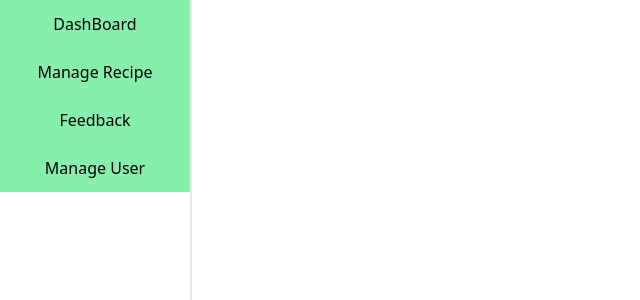
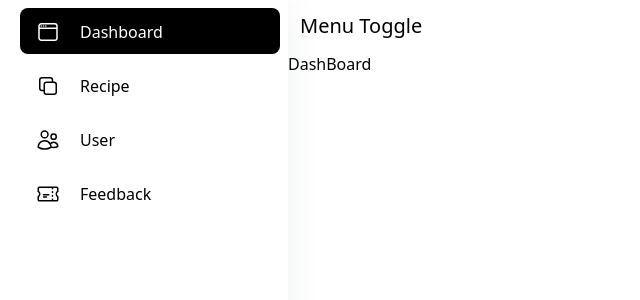
Before and after one commit to HaiDank/admin-dashboard, a React (Vite) app: page / in a window 1280 px wide. Shown: the top 300 px of the page, without its empty margins (0-640 px from the left). Built offline with nearby package versions, Linux system fonts and the light colour scheme.

Commit message:
sidenav and toggle nav button

```diff
--- a/src/App.jsx
+++ b/src/App.jsx
@@ -1,16 +1,40 @@
-import "./index.css";
 import { Route, Routes } from "react-router-dom";
 import DashBoard from "./pages/DashBoard";
 import RecipeMP from "./pages/RecipeManagementPage/RecipeMP";
 import FeedbackPage from "./pages/FeedbackPage/FeedbackPage";
 import UserMP from "./pages/UserManagementPage/UserMP";
-import SideNav from "./components/SideNav/SideNav";
+import SideNav from "./components/NavBar/SideNav";
+import TopNav from "./components/NavBar/TopNav";
+import { usePageContext } from "./contexts/PageContext";
 
 function App() {
+  const { activeMenu } = usePageContext();
+
+  console.log(activeMenu);
+
   return (
     <>
-      <div className='flex '>
+      <div className='relative flex'>
+        <div
+          className={
+            activeMenu
+              ? "sidebar dark:bg-secondary-dark-bg fixed h-screen w-72 bg-white "
+              : "sidebar w-0 "
+          }
+        >
           <SideNav />
+        </div>
+        <div
+          className={
+            activeMenu
+              ? "inline-block min-h-screen w-full md:ml-72"
+              : "inline-block min-h-screen w-full"
+          }
+        >
+          <div>
+            <TopNav />
+          </div>
+          <div>
             <Routes>
               <Route path='/' element={<DashBoard />} />
               <Route path='/RecipeManagement' element={<RecipeMP />} />
@@ -18,6 +42,8 @@ function App() {
               <Route path='/UserManagement' element={<UserMP />} />
             </Routes>
           </div>
+        </div>
+      </div>
     </>
   );
 }
--- /dev/null
+++ b/src/app.css
@@ -0,0 +1,4 @@
+.sidebar {
+  box-shadow: rgb(113 122 131 / 11%) 0px 7px 30px 0px;
+  @apply transition-all duration-100;
+}
--- /dev/null
+++ b/src/components/NavBar/CustomLink.jsx
@@ -0,0 +1,21 @@
+import React from "react";
+import { Link, useMatch, useResolvedPath } from "react-router-dom";
+
+function CustomLink({ to, children }) {
+  const resolvedPath = useResolvedPath(to);
+  const isActive = useMatch({ path: resolvedPath.pathname, end: true });
+
+  const activeLink =
+    "flex items-center gap-5 pl-4 pt-3 pb-2.5 rounded-lg text-white text-md m-2 bg-black";
+  const normalLink =
+    "flex items-center gap-5 pl-4 pt-3 pb-2.5 rounded-lg text-md text-black dark:text-black dark:hover:text-black hover:bg-slate-100 m-2";
+
+  return (
+    <Link className={isActive ? activeLink : normalLink} to={to}>
+      {" "}
+      {children}{" "}
+    </Link>
+  );
+}
+
+export default CustomLink;
--- /dev/null
+++ b/src/components/NavBar/SideNav.jsx
@@ -0,0 +1,22 @@
+import React from "react";
+import CustomLink from "./CustomLink";
+import { links } from "./SideNavData";
+
+function SideNav() {
+  return (
+    <div className='ml-3 h-screen overflow-auto pb-10 md:overflow-hidden md:hover:overflow-auto'>
+      {links.map((link) => (
+        <CustomLink to={link.path} key={link.id}>
+          {" "}
+          {link.icon} <span>{link.title}</span>
+        </CustomLink>
+      ))}
+
+      {/* <CustomLink to='/RecipeManagement'>Manage Recipe</CustomLink>
+      <CustomLink to='/Feedback'>Feedback</CustomLink>
+      <CustomLink to='/UserManagement'>Manage User</CustomLink> */}
+    </div>
+  );
+}
+
+export default SideNav;
--- /dev/null
+++ b/src/components/NavBar/SideNavData.jsx
@@ -0,0 +1,86 @@
+export const links = [
+  {
+    id: 1,
+    path: "/",
+    title: "Dashboard",
+    icon: (
+      <svg
+        xmlns='http://www.w3.org/2000/svg'
+        fill='none'
+        viewBox='0 0 24 24'
+        strokeWidth={1.5}
+        stroke='currentColor'
+        className='h-6 w-6'
+      >
+        <path
+          strokeLinecap='round'
+          strokeLinejoin='round'
+          d='M3 8.25V18a2.25 2.25 0 002.25 2.25h13.5A2.25 2.25 0 0021 18V8.25m-18 0V6a2.25 2.25 0 012.25-2.25h13.5A2.25 2.25 0 0121 6v2.25m-18 0h18M5.25 6h.008v.008H5.25V6zM7.5 6h.008v.008H7.5V6zm2.25 0h.008v.008H9.75V6z'
+        />
+      </svg>
+    ),
+  },
+  {
+    id: 2,
+    path: "/RecipeManagement",
+    title: "Recipe",
+    icon: (
+      <svg
+        xmlns='http://www.w3.org/2000/svg'
+        fill='none'
+        viewBox='0 0 24 24'
+        strokeWidth={1.5}
+        stroke='currentColor'
+        className='h-6 w-6'
+      >
+        <path
+          strokeLinecap='round'
+          strokeLinejoin='round'
+          d='M16.5 8.25V6a2.25 2.25 0 00-2.25-2.25H6A2.25 2.25 0 003.75 6v8.25A2.25 2.25 0 006 16.5h2.25m8.25-8.25H18a2.25 2.25 0 012.25 2.25V18A2.25 2.25 0 0118 20.25h-7.5A2.25 2.25 0 018.25 18v-1.5m8.25-8.25h-6a2.25 2.25 0 00-2.25 2.25v6'
+        />
+      </svg>
+    ),
+  },
+  {
+    id: 3,
+    path: "/UserManagement",
+    title: "User",
+    icon: (
+      <svg
+        xmlns='http://www.w3.org/2000/svg'
+        fill='none'
+        viewBox='0 0 24 24'
+        strokeWidth={1.5}
+        stroke='currentColor'
+        className='h-6 w-6'
+      >
+        <path
+          strokeLinecap='round'
+          strokeLinejoin='round'
+          d='M15 19.128a9.38 9.38 0 002.625.372 9.337 9.337 0 004.121-.952 4.125 4.125 0 00-7.533-2.493M15 19.128v-.003c0-1.113-.285-2.16-.786-3.07M15 19.128v.106A12.318 12.318 0 018.624 21c-2.331 0-4.512-.645-6.374-1.766l-.001-.109a6.375 6.375 0 0111.964-3.07M12 6.375a3.375 3.375 0 11-6.75 0 3.375 3.375 0 016.75 0zm8.25 2.25a2.625 2.625 0 11-5.25 0 2.625 2.625 0 015.25 0z'
+        />
+      </svg>
+    ),
+  },
+  {
+    id: 4,
+    path: "/Feedback",
+    title: "Feedback",
+    icon: (
+      <svg
+        xmlns='http://www.w3.org/2000/svg'
+        fill='none'
+        viewBox='0 0 24 24'
+        strokeWidth={1.5}
+        stroke='currentColor'
+        className='h-6 w-6'
+      >
+        <path
+          strokeLinecap='round'
+          strokeLinejoin='round'
+          d='M16.5 6v.75m0 3v.75m0 3v.75m0 3V18m-9-5.25h5.25M7.5 15h3M3.375 5.25c-.621 0-1.125.504-1.125 1.125v3.026a2.999 2.999 0 010 5.198v3.026c0 .621.504 1.125 1.125 1.125h17.25c.621 0 1.125-.504 1.125-1.125v-3.026a2.999 2.999 0 010-5.198V6.375c0-.621-.504-1.125-1.125-1.125H3.375z'
+        />
+      </svg>
+    ),
+  },
+];
--- /dev/null
+++ b/src/components/NavBar/TopNav.jsx
@@ -0,0 +1,22 @@
+import React from "react";
+import { usePageContext } from "../../contexts/PageContext";
+
+function TopNav() {
+  const { activeMenu, setActiveMenu } = usePageContext();
+
+  const handleToggleMenu = () => setActiveMenu(!activeMenu);
+
+  return (
+    <div className='headnav fixed w-full md:static'>
+      <button
+        type='button'
+        onClick={() => handleToggleMenu()}
+        className='relative rounded-full p-3 text-xl hover:bg-slate-100'
+      >
+        Menu Toggle
+      </button>
+    </div>
+  );
+}
+
+export default TopNav;
--- a/src/components/SideNav/CustomLink.jsx
+++ /dev/null
@@ -1,15 +0,0 @@
-import React from "react";
-import { Link, useMatch, useResolvedPath } from "react-router-dom";
-
-function CustomLink({ to, children }) {
-  const resolvedPath = useResolvedPath(to);
-  const isActive = useMatch({ path: resolvedPath.pathname, end: true });
-
-  return (
-    <li className={isActive ? "active sidenav-link" : "sidenav-link"}>
-      <Link to={to}> {children} </Link>
-    </li>
-  );
-}
-
-export default CustomLink;
--- a/src/components/SideNav/SideNav.jsx
+++ /dev/null
@@ -1,17 +0,0 @@
-import React from "react";
-import CustomLink from "./CustomLink";
-
-function SideNav() {
-  return (
-    <nav className='fixed left-0 top-0 h-screen w-48 border-r-2 border-solid bg-white text-black'>
-      <ul>
-        <CustomLink to='/'>DashBoard</CustomLink>
-        <CustomLink to='/RecipeManagement'>Manage Recipe</CustomLink>
-        <CustomLink to='/Feedback'>Feedback</CustomLink>
-        <CustomLink to='/UserManagement'>Manage User</CustomLink>
-      </ul>
-    </nav>
-  );
-}
-
-export default SideNav;
--- /dev/null
+++ b/src/contexts/PageContext.jsx
@@ -0,0 +1,15 @@
+import React, { useContext, useState, createContext } from "react";
+
+const PageContext = createContext();
+
+export const ContextProvider = ({ children }) => {
+  const [activeMenu, setActiveMenu] = useState(true);
+
+  return (
+    <PageContext.Provider value={{ activeMenu, setActiveMenu }}>
+      {children}
+    </PageContext.Provider>
+  );
+};
+
+export const usePageContext = () => useContext(PageContext);
--- a/src/index.css
+++ b/src/index.css
@@ -3,7 +3,7 @@
 @tailwind utilities;
 
 @layer components {
-  .sidenav-link {
-    @apply relative flex h-12 items-center justify-center bg-green-300;
+  .headnav {
+    @apply z-50;
   }
 }
--- a/src/main.jsx
+++ b/src/main.jsx
@@ -1,13 +1,18 @@
 import React from "react";
 import ReactDOM from "react-dom/client";
 import App from "./App.jsx";
+import "./app.css";
 import "./index.css";
+
 import { BrowserRouter } from "react-router-dom";
+import { ContextProvider } from "./contexts/PageContext.jsx";
 
 ReactDOM.createRoot(document.getElementById("root")).render(
   <React.StrictMode>
     <BrowserRouter>
-      <App />
+      <ContextProvider>
+        <App />
+      </ContextProvider>
     </BrowserRouter>
   </React.StrictMode>
 );
--- a/tailwind.config.js
+++ b/tailwind.config.js
@@ -1,6 +1,10 @@
 /** @type {import('tailwindcss').Config} */
 export default {
-  content: ["./index.html", "./src/***/**/*.{js,ts,jsx,tsx}"],
+  content: [
+    "./index.html",
+    "./src/**/**/*.{js,ts,jsx,tsx}",
+    "./src/**/*.{js,ts,jsx,tsx}",
+  ],
   theme: {
     extend: {
       backgroundImage: {
```
Also changed, not shown: public/img/logo-text-recipehub-v2.png (added). Lines whose indentation alone changed are shown as unchanged.
